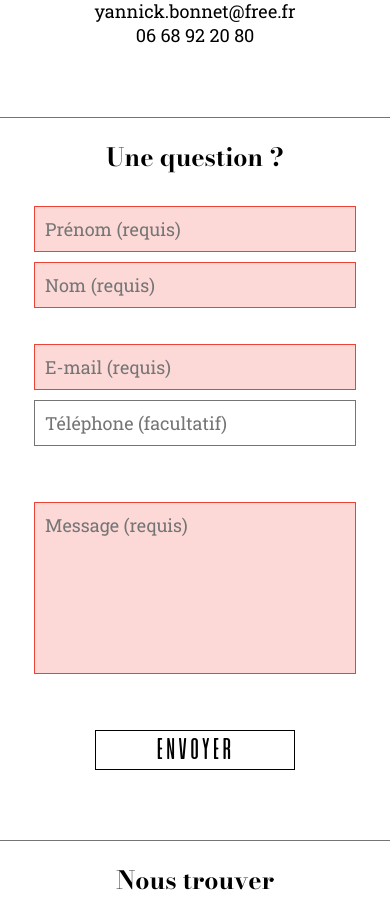
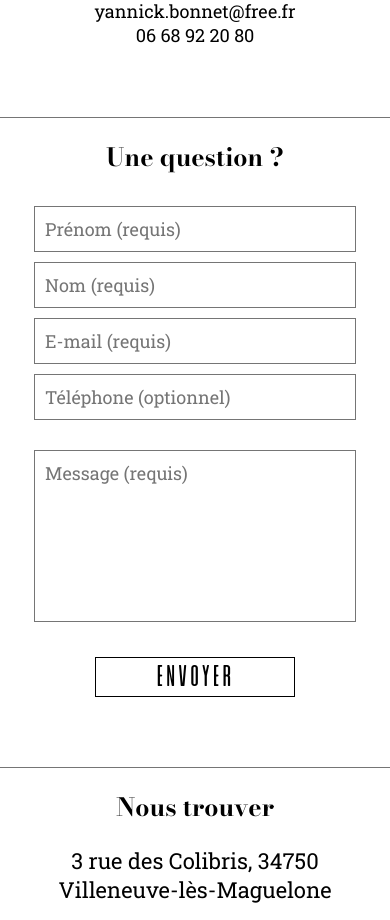
Before and after one commit to matteokeole/LaBrasserieDesEveques, a PHP site: page /contact.php in a window 390 px wide. Shown: the part 276-1196 px from the top of the page. Run offline with PHP 8.4, Linux system fonts and the light colour scheme.

Commit message:
Révision & optimisation

```diff
--- a/contact.php
+++ b/contact.php
@@ -8,25 +8,23 @@
 		<meta name="description" content="La Brasserie des Évêques à Villeneuve-lès-Maguelone">
 		<meta name="author" content="Anouar Soufyani, Mattéo Legagneux">
 		<meta name="copyright" content="© 2021 La Brasserie des Évêques. Tous droits réservés.">
-		<link rel="icon" type="image/png" href="img/favicon.png">
+		<link rel="icon" href="favicon.ico" sizes="any">
+		<link rel="apple-touch-icon" href="favicon.png">
 		<link rel="stylesheet" type="text/css" href="fonts/fonts.css">
 		<link rel="stylesheet" type="text/css" href="css/contact.css">
 		<link rel="stylesheet" type="text/css" href="css/footer.css">
 		<link rel="stylesheet" type="text/css" href="css/header.css">
 		<link rel="stylesheet" type="text/css" href="css/main.css">
-		<script type="text/javascript" src="js/animate_header.js"></script>
-		<script type="text/javascript" src="js/toggle_menu.js"></script>
+		<script type="text/javascript" src="main.js"></script>
 		<script type="text/javascript">
-			function close_error(btn) {
-				let parent = btn.parentNode;
-				parent.style.animationName = "fade_out";
-				parent.style.opacity = 0;
-				setTimeout(function() {parent.style.display = "none"}, 200)
-			}
-
 			window.onload = function() {
-				animate_header();
-				this.onscroll = animate_header
+				const header = document.querySelector("header"),
+					nav = document.querySelector("nav");
+				// scrolling animation
+				animate_header(header);
+				this.onscroll = function() {animate_header(header)}
+				document.querySelector(".menu").onclick = function() {toggle_menu(this, nav)} // menu toggler
+				if (window.history.replaceState) window.history.replaceState(null, null, window.location.href) // prevents form to re-submit when refreshing
 			}
 		</script>
 		<title>Nous contacter • La Brasserie des Évêques • Villeneuve-lès-Maguelone</title>
@@ -35,7 +33,7 @@
 	<body>
 		<header>
 			<a href="index.html" class="logo extended" title="La Brasserie des Évêques"></a>
-			<a href="javascript:void(0)" class="menu" onclick="toggle_menu(this)" title="Menu"></a>
+			<a href="javascript:void(0)" class="menu" title="Menu"></a>
 			<nav>
 				<a href="index.html" title="Accueil"><span>ACCUEIL</span></a>
 				<a href="produits.html" title="Nos produits"><span>NOS PRODUITS</span></a>
@@ -46,7 +44,7 @@
 
 		<main>
 			<span class="title">Nous contacter</span>
-			<section class="contact" style="border-top: none">
+			<section class="contact">
 				<span class="subtitle">Coordonnées</span>
 				Yannick Bonnet<br>
 				<a href="mailto:yannick.bonnet@free.fr" class="mail" title="Envoyer un mail via Gmail">yannick.bonnet@free.fr</a><br>
@@ -55,11 +53,11 @@
 			<section class="form">
 				<form method="POST">
 					<span class="subtitle">Une question ?</span>
-					<input type="text" name="first_name" placeholder="Prénom (requis)" required>
-					<input type="text" name="last_name" placeholder="Nom (requis)" required><br>
-					<input type="email" name="email" placeholder="E-mail (requis)" required>
-					<input type="tel" name="tel" placeholder="Téléphone (facultatif)"><br>
-					<textarea name="message" placeholder="Message (requis)" required></textarea><br>
+					<input type="text" name="first_name" placeholder="Prénom (requis)"     >
+					<input type="text" name="last_name" placeholder="Nom (requis)"     ><br>
+					<input type="email" name="email" placeholder="E-mail (requis)"     >
+					<input type="tel" name="tel" placeholder="Téléphone (optionnel)"><br>
+					<textarea name="message" placeholder="Message (requis)"     ></textarea><br>
 					<input type="submit" name="submit" value="Envoyer" title="Envoyer">
 				</form>
 				<?php
@@ -67,12 +65,13 @@
 						$msg = $_POST["message"] . "\n" . "Téléphone : " . $_POST["tel"];
 						$from = $_POST["first_name"] . " " . $_POST["last_name"] . " (" . $_POST["email"] . ")";
 						$send = mail(
-							"yannick.bonnet@free.fr",
+							// "yannick.bonnet@free.fr",
+							"legagneuxmatteo34@gmail.com",
 							"La Brasserie des Évêques",
 							$msg,
 							"De " . $from);
-						if ($send) echo "<div class='error valid'><div class='content'>Votre message a bien été envoyé.</div><button class='close' onclick='close_error(this)' title='Fermer'></button></div>";
-						else echo "<div class='error invalid'><div class='content'>Votre message n'a pas pu être envoyé.</div><button class='close' onclick='close_error(this)' title='Fermer'></button></div>";
+						if ($send) echo "<br><div class='error valid'><div class='content'>Votre message a bien été envoyé.</div><button class='close' onclick='close_error(this)' title='Fermer'></button></div>";
+						else echo "<br>div class='error invalid'><div class='content'>Votre message n'a pas pu être envoyé.</div><button class='close' onclick='close_error(this)' title='Fermer'></button></div>";
 					}
 				?>
 			</section>
--- a/css/contact.css
+++ b/css/contact.css
@@ -1,21 +1,25 @@
-/* containers */
+/* containers & form */
 
 .contact, .form, .maps {
 	width: 100%;
 	margin-bottom: 50px;
-	padding: 20px 0;
-	border-top: 1px solid #757575
+	padding: 20px 0
 }
+
+.form {border-top: 1px solid #757575}
+
+form {display: inline-block}
 
 /* inputs & textarea */
 
 input, textarea {
+	/* removing text fields default appearance */
 	-webkit-appearance: none;
-	border-radius: 0
+	-moz-appearance: none;
+	appearance: none
 }
 
 input:not([type="submit"]) {
-	display: inline-block;
 	width: 300px;
 	margin: 10px 10px 0 10px;
 	padding: 10px;
@@ -27,7 +31,8 @@ input:not([type="submit"]) {
 input:not([type="submit"]):focus, textarea:focus {border-color: #000}
 
 textarea {
-	width: 600px;
+	display: inline-block;
+	width: calc(100% - 42px);
 	height: 200px;
 	margin-top: 30px;
 	padding: 10px;
@@ -37,16 +42,9 @@ textarea {
 	transition-duration: 0.2s
 }
 
-input:invalid, textarea:invalid {
-	box-shadow: none;
-	background-color: rgba(237, 67, 55, 0.2);
-	border: 1px solid #ed4337
-}
-
 /* submit button */
 
 input[type="submit"] {
-	display: inline-block;
 	width: 200px;
 	margin-top: 30px;
 	height: 40px;
@@ -70,11 +68,11 @@ input[type="submit"]:hover {
 	opacity: 1;
 	color: #fff;
 	font-size: 18px;
+	-webkit-animation-duration: 0.2s;
 	animation-duration: 0.2s
 }
 
 .error.valid {background-color: #77b255}
-
 .error.invalid {background-color: #ed4337}
 
 .error .content {
@@ -92,7 +90,7 @@ input[type="submit"]:hover {
 	height: 40px;
 	float: right;
 	border: none;
-	background: url(../img/cross.svg) center no-repeat;
+	background: url(../img/cross-white.svg) center no-repeat;
 	background-size: 20px;
 	cursor: pointer
 }
@@ -102,7 +100,9 @@ input[type="submit"]:hover {
 .maps {
 	display: flex;
 	flex-direction: column;
-	align-items: center
+	align-items: center;
+	width: 100%;
+	border-top: 1px solid #757575
 }
 
 .address {
--- a/css/footer.css
+++ b/css/footer.css
@@ -1,5 +1,4 @@
 /* footer */
-
 footer {
 	padding: 10px;
 	position: relative;
@@ -26,7 +25,6 @@ footer {
 }
 
 /* copyright section */
-
 .copyright {
 	display: block;
 	padding-top: 10px
--- a/css/header.css
+++ b/css/header.css
@@ -36,12 +36,8 @@ header.top {
 	width: 60px;
 	height: 60px;
 	float: right;
-	background-image: url(../img/menu.svg);
-	background-position: center;
-	background-repeat: no-repeat;
+	background: url(../img/menu.svg) center no-repeat;
 	background-size: 30px;
-	-webkit-filter: invert(1);
-	filter: invert(1);
 	transition-duration: 0.2s
 }
 
--- a/css/main.css
+++ b/css/main.css
@@ -22,29 +22,16 @@ body {
 	height: calc(9 * (100vw / 16) - 10px);
 	top: 0;
 	position: absolute;
+	-webkit-animation: fade 0.75s !important;
 	animation: fade 0.75s !important
-}
-
-@keyframes fade {
-	from {opacity: 0}
-	to {opacity: 1}
-}
-
-@keyframes down_fade {
-	from {
-		bottom: 10px;
-		opacity: 0
-	} to {
-		bottom: 0;
-		opacity: 1
-	}
 }
 
 .beer {
 	width: 100px;
 	position: relative;
 	margin-bottom: 20px;
-	animation: down_fade 1s !important;
+	-webkit-animation: down_fade 1s !important;
+	animation: down_fade 1s !important
 }
 
 /* main container (all pages) */
@@ -93,6 +80,41 @@ main {
 }
 
 /* keyframes */
+
+@-webkit-keyframes fade {
+	from {opacity: 0}
+	to {opacity: 1}
+}
+
+@keyframes fade {
+	from {opacity: 0}
+	to {opacity: 1}
+}
+
+@-webkit-keyframes down_fade {
+	from {
+		bottom: 10px;
+		opacity: 0
+	} to {
+		bottom: 0;
+		opacity: 1
+	}
+}
+
+@keyframes down_fade {
+	from {
+		bottom: 10px;
+		opacity: 0
+	} to {
+		bottom: 0;
+		opacity: 1
+	}
+}
+
+@-webkit-keyframes fade_out {
+	from {opacity: 1}
+	to {opacity: 0}
+}
 
 @keyframes fade_out {
 	from {opacity: 1}
@@ -164,24 +186,13 @@ main {
 	.beer {width: 50px}
 	.title {font-size: 35px}
 	.subtitle {font-size: 25px}
-	.links,
-	main > p,
-	.workshop_info,
-	.card,
-	.interest,
-	.cards,
-	.contact {font-size: 18px}
+	.links, main > p, .workshop_info, .card, .interest, .cards, .contact {font-size: 18px}
 	.address {font-size: 22px}
 	.workshop-photo {width: 70%}
 	.card-title {display: none !important}
 	.card-content {
 		visibility: visible !important;
 		opacity: 1 !important
-	}
-	form {
-		display: flex;
-		flex-direction: column;
-		align-items: center
 	}
 	textarea {
 		width: 300px;
--- a/css/workshop.css
+++ b/css/workshop.css
@@ -1,3 +1,5 @@
+/* workshop section */
+
 .workshop_details {
 	width: 100%;
 	margin: 20px 0;
@@ -41,7 +43,7 @@
 	z-index: 1
 }
 
-.card-title:hover ~ .card-content, .card-content:hover {
+.card-title:hover ~ .card-content, .card-content:hover, .card-title:active ~ .card-content, .card-content:active {
 	visibility: visible;
 	opacity: 1
 }
--- a/fonts/fonts.css
+++ b/fonts/fonts.css
@@ -1,50 +1,43 @@
 @font-face {
-	font-family: Alvaro; /* Alvaro Condensed */
+	font-family: Alvaro;
 	src: url(AlvaroCondensed.otf) format("opentype")
 }
 
 @font-face {
-	font-family: Bodoni; /* Bodoni Bold */
+	font-family: Bodoni;
 	src: url(BodoniBold.ttf) format("truetype")
 }
 
 @font-face {
-	font-family: "Dancing Script"; /* Dancing Script Bold */
+	font-family: "Dancing Script";
 	src: url(DancingScriptBold.ttf) format("truetype")
 }
 
 @font-face {
-	font-family: "Roboto Slab"; /* Roboto Slab Regular */
+	font-family: "Roboto Slab";
 	src: url(RobotoSlabRegular.ttf) format("truetype")
 }
 
 body {
-	font-size: 20px;
-	font-family: "Roboto Slab"
+	font-family: "Roboto Slab";
+	font-size: 20px
 }
 
 /* buttons */
-
-nav a,
-input[type="submit"],
-.btn-contact {
+nav a, input[type="submit"], .btn-contact {
+	font-family: Alvaro;
 	font-size: 30px;
-	font-family: Alvaro;
 	letter-spacing: 2px
 }
 
 /* buttons hover animation */
-
 input[type="submit"]:hover, .btn-contact:hover {
 	background-color: #000;
 	color: #fff
 }
 
 /* buttons active animation */
-
-nav a:active,
-input[type="submit"]:active,
-.btn-contact:active {
+nav a:active, input[type="submit"]:active, .btn-contact:active {
 	-webkit-transform: scale(0.9);
 	-ms-transform: scale(0.9);
 	transform: scale(0.9);
@@ -52,24 +45,22 @@ input[type="submit"]:active,
 }
 
 /* inputs & textarea */
-
 input, textarea {
-	font-size: 18px;
-	font-family: "Roboto Slab"
+	font-family: "Roboto Slab";
+	font-size: 18px
 }
 
-::selection {background-color: rgba(0, 0, 0, 0.2)} /* text selection */
+/* text selection */
+::-moz-selection {background-color: rgba(0, 0, 0, 0.2)}
+::selection {background-color: rgba(0, 0, 0, 0.2)}
 
 /* titles & subtitles */
 
-.title,
-.subtitle,
-.card-title,
-.price {
+.title, .subtitle, .card-title, .price {
 	display: block;
 	margin-bottom: 20px;
-	font-weight: normal;
-	font-family: Bodoni
+	font-family: Bodoni;
+	font-weight: normal
 }
 
 .price:last-of-type {margin-bottom: 0}
@@ -88,17 +79,15 @@ input, textarea {
 }
 
 .main-title .subtitle {
+	margin-bottom: 40px;
 	padding-bottom: 40px;
-	margin-bottom: 40px;
 	border-bottom: 1px solid #757575
 }
 
 /* paragraphs */
-
 main > p {padding: 0 20%}
 
 /* card titles */
-
 .card-title {font-family: "Dancing Script"}
 
 /* list items */
@@ -111,28 +100,20 @@ main > p {padding: 0 20%}
 
 p a {color: #000}
 
-.mail,
-.phone {
+.mail, .phone {
 	color: #000;
 	text-decoration: none
 }
 
-p a:hover,
-.mail:hover,
-.phone:hover {
-	color: #333
-}
+p a:hover, .mail:hover, .phone:hover {color: #333}
 
 /* copyright section */
-
 .copyright {font-size: 16px}
 
-/* creators section */
-
+/* creator section */
 .creators {font-size: 12px}
 
-/* links hover animation */
-
+/* link hover animation */
 .logo:hover, .fb:hover {
 	-webkit-filter: brightness(1.2);
 	filter: brightness(1.2)
--- a/js/animate_header.js
+++ /dev/null
@@ -1,5 +0,0 @@
-function animate_header() {
-	let header = document.querySelector("header");
-	if (window.scrollY <= 0) header.style.boxShadow = "none"; // top of the page
-	else header.style.boxShadow = "0 10px 20px rgba(0, 0, 0, 0.2)"
-}
--- /dev/null
+++ b/main.js
@@ -0,0 +1,24 @@
+function calc_banner_height() {return Math.round(9 * (this.innerWidth / 16))}
+
+function toggle_menu(menu, nav) {
+	if (!menu.classList.contains("opened")) {
+		menu.classList.add("opened");
+		nav.classList.add("opened")
+	} else {
+		menu.classList.remove("opened");
+		nav.classList.remove("opened")
+	}
+}
+
+function animate_header(header) {
+	if (window.scrollY <= 0) header.style.boxShadow = "none"; // top of the page
+	else header.style.boxShadow = "0 10px 20px rgba(0, 0, 0, 0.2)"
+}
+
+function close_error(btn) {
+	const parent = btn.parentNode;
+	parent.style["-webkit-animationName"] = "fade_out";
+	parent.style.animationName = "fade_out";
+	parent.style.opacity = 0;
+	setTimeout(function() {parent.style.display = "none"}, 200)
+}
```
Also changed, not shown: atelier.html (+10 -6 lines), css/products.css (+4 -3 lines), index.html (+11 -10 lines), js/toggle_menu.js (deleted, +0 -10 lines), produits.html (+13 -13 lines), favicon.ico (renamed from img/favicon.png), favicon.png (added), img/cross-white.svg (added), img/cross.svg, img/menu.svg.
